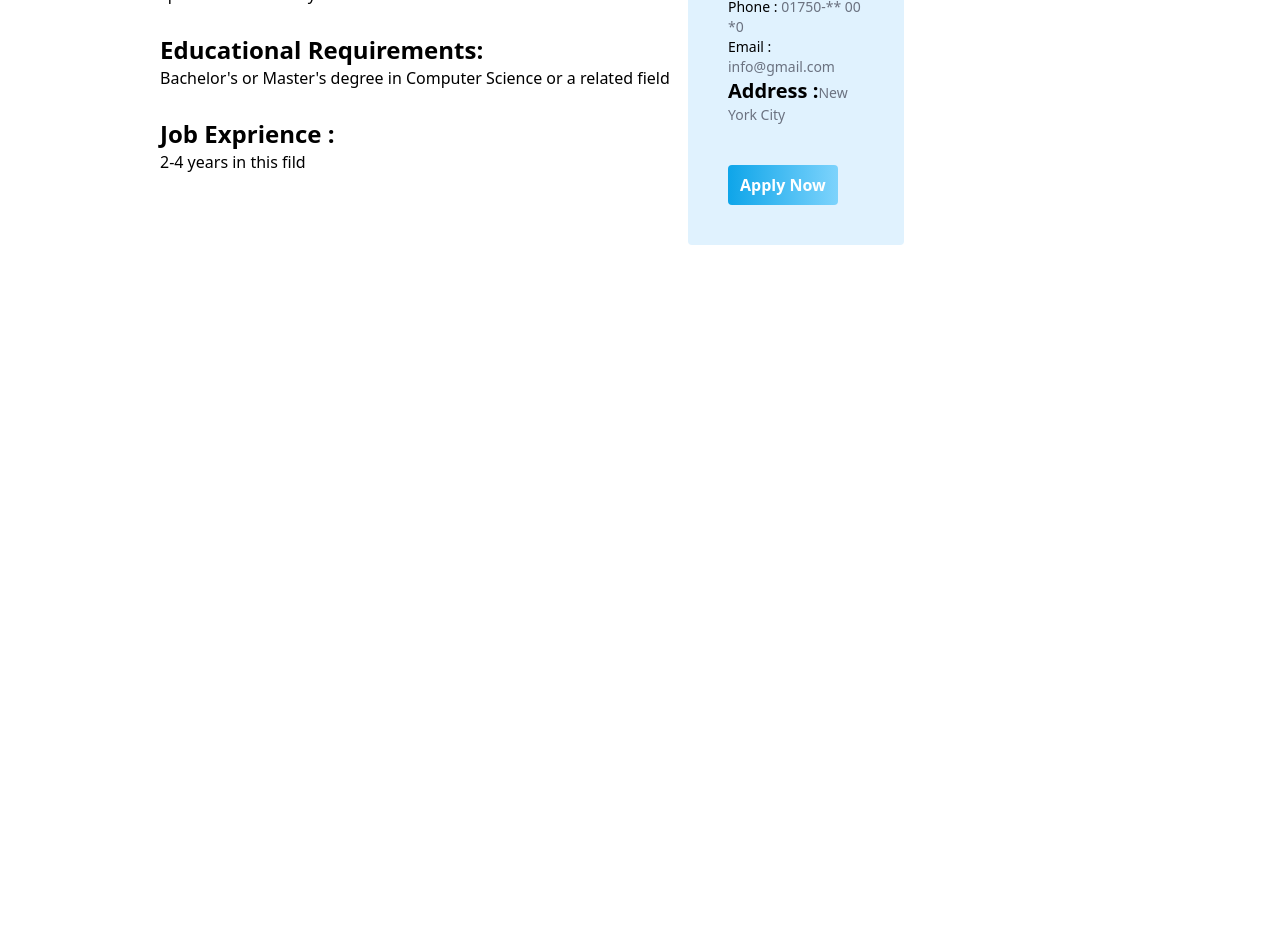
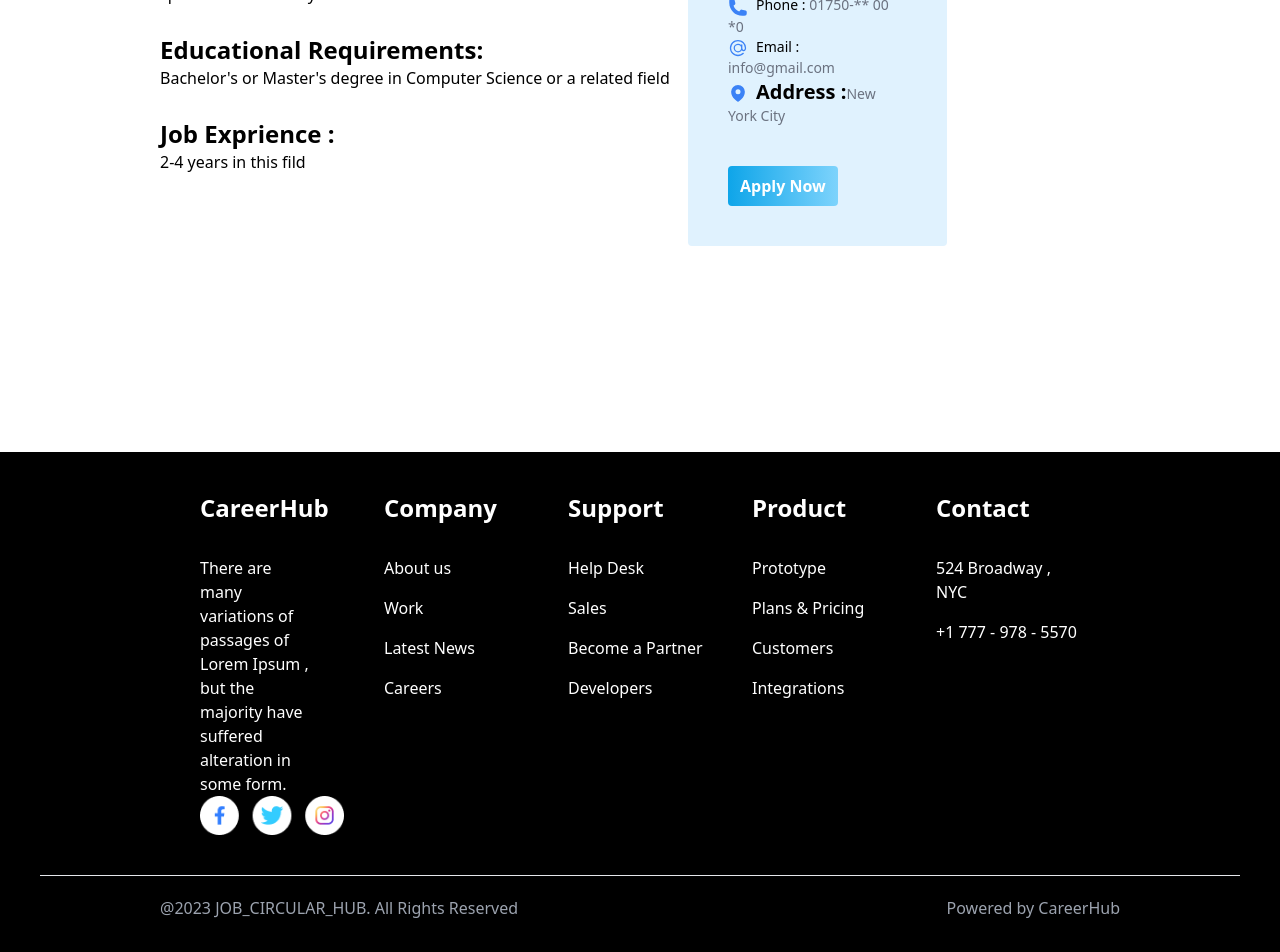
Before and after one commit to programmerasif/Job-hub, a React (Vite) app: page /jobDetils/1 in a window 1280 px wide. Shown: the part 452-1404 px from the top of the page. Before the commit the page ends 800 px from the top, so only its background shows below. Built offline with nearby package versions, Linux system fonts and the light colour scheme.

Commit message:
footer done

```diff
--- a/src/App.jsx
+++ b/src/App.jsx
@@ -1,6 +1,7 @@
 import { Outlet } from 'react-router-dom'
 import './App.css'
 import Header from './components/Header/Header'
+import Footer from './components/Footer/Footer'
 
 function App() {
 
@@ -8,7 +9,9 @@ function App() {
     <div className="App">
      <Header />
      <Outlet />
-
+     <div className='flex mt-40'>
+     <Footer />
+     </div>
     </div>
   )
 }
--- /dev/null
+++ b/src/components/Footer/Footer.jsx
@@ -0,0 +1,54 @@
+import React from 'react';
+import Image from '../../assets/Icons/Group 9969.png'
+
+const Footer = () => {
+    return (
+        <div className='bg-black px-10'>
+            <div className='grid md:grid-cols-5 sm:grid-cols-1 sm:items-start sm:justify-start md:text-start sm:w-[100%] md:w-4/5 mx-auto text-white p-10 gap-10'>
+                <div>
+                    <h3 className='mb-8 text-2xl font-semibold '>CareerHub</h3>
+                    <p className='md:w-4/5 sm:w-[100%] sm:text-center md:text-start'>There are many variations of passages of Lorem Ipsum , but the majority have suffered alteration in some form.</p>
+                    <div className='flex sm:items-center md:items-center justify-center gap-4 '>
+                        <img src={Image} alt=""  className=''/>
+                      </div>
+                </div>
+
+                <div className='sm:w-[100%] mb-10'>
+                    <h3 className='md:mb-8 text-2xl font-semibold'>Company</h3>
+                    <p className='md:mb-4 sm:mb-4'>About us</p>
+                    <p className='md:mb-4 sm:mb-4'>Work</p>
+                    <p className='md:mb-4 sm:mb-4'>Latest News</p>
+                    <p className='md:mb-4 sm:mb-4'>Careers</p>
+                </div>
+
+                <div>
+                    <h3 className='md:mb-8 sm:mb-4 text-2xl font-semibold'>Support</h3>
+                    <p className='md:mb-4 sm:mb-4'>Help Desk</p>
+                    <p className='md:mb-4 sm:mb-4'>Sales</p>
+                    <p className='md:mb-4 sm:mb-4'>Become a Partner</p>
+                    <p className='md:mb-4 sm:mb-4'>Developers</p>
+                </div>
+
+                <div>
+                    <h3 className='md:mb-8 sm:mb-6 text-2xl font-semibold'> Product</h3>
+                    <p className='md:mb-4 sm:mb-1'>Prototype</p>
+                    <p className='md:mb-4 sm:mb-1'>Plans & Pricing</p>
+                    <p className='md:mb-4 sm:mb-1'>Customers</p>
+                    <p className='md:mb-4 sm:mb-4'>Integrations</p>
+                </div>
+                <div>
+                    <h3 className='md:mb-8 sm:mb-4 text-2xl font-semibold'>Contact</h3>
+                    <p className='md:mb-4 sm:mb-4'>524 Broadway , NYC</p>
+                    <p>+1 777 - 978 - 5570</p>
+                </div>
+            </div>
+            <hr />
+            <div className='flex justify-between items-center text-gray-400 w-4/5 mx-auto mt-5 mb-8 gap-8'>
+                <p>@2023 JOB_CIRCULAR_HUB. All Rights Reserved</p>
+                <p>Powered by CareerHub</p>
+            </div>
+        </div>
+    );
+};
+
+export default Footer;
--- a/src/components/Header/Header.jsx
+++ b/src/components/Header/Header.jsx
@@ -1,6 +1,6 @@
 import React, { useState } from 'react';
 import { Bars3Icon,XMarkIcon } from '@heroicons/react/24/solid'
-import { NavLink } from 'react-router-dom';
+import { Link, NavLink } from 'react-router-dom';
 
 
 const Header = () => {
@@ -13,7 +13,7 @@ const Header = () => {
             <header className='bg-sky-100 p-5'>
             <nav className='container'>
                 <div>
-                    <h5 className='text-xl font-bold'>JobCircularHub</h5>
+                    <Link to='/'><h5 className='text-xl font-bold'>JOB_CIRCULAR_HUB</h5></Link>
                 </div>
                 <div className='lg:flex items-center hidden'>
                     <div className='md:bg-none mr-40 container gap-5 text-sm text-gray-600 font-semibold'>
--- a/src/components/JobDetils/JobDetils.jsx
+++ b/src/components/JobDetils/JobDetils.jsx
@@ -1,6 +1,7 @@
 import React, { useEffect, useState } from 'react';
 import { Link, useLoaderData, useParams } from 'react-router-dom';
 import { addToDb } from '../fakeDb/fakedb';
+import { CurrencyDollarIcon,CalendarDaysIcon,PhoneIcon,AtSymbolIcon,MapPinIcon } from '@heroicons/react/24/solid'
 
 
 
@@ -30,20 +31,20 @@ const JobDetils = () => {
                 <p>  <span className='text-2xl font-bold'>Job Exprience :</span><br />{experience}</p>
             </div>
             <div className='md:w-[45%] sm:w-[100] text-start  '>
-                <div className='flex flex-col justify-center items-start rounded bg-sky-100 md:w-1/2 sm:w-screen p-10'>
+                <div className='flex flex-col justify-center items-start rounded bg-sky-100 md:w-[60%] sm:w-screen p-10'>
                     <h3 className='text-2xl font-bold'>Job Detils</h3>
                     <hr className='text-2xl font-bold'/>
                     <br />
                     <div>
-                        <p className='text-sm text-gray-500'><span className='text-xl font-semibold text-black'>Salary :</span>{salary}</p>
-                        <p className='text-sm text-gray-500'><span className='text-xl font-semibold text-black'>Job Title :</span> {position}</p>
+                        <p className='text-sm text-gray-500'><span className='text-xl font-semibold text-black'> <CurrencyDollarIcon className=" inline mr-2 h-5 w-5 text-blue-500" />Salary :</span>{salary}</p>
+                        <p className='text-sm text-gray-500'><span className='text-xl font-semibold text-black'> <CalendarDaysIcon className=" inline mr-2 h-5 w-5 text-blue-500" />Job Title :</span> {position}</p>
                     </div>
                     <br />
                     <h3 className='text-xl font-semibold'>Contact Information</h3>
                     <br />
-                    <p className='text-sm text-gray-500'><span className='text-black'>Phone : </span>01750-** 00 *0</p>
-                    <p className='text-sm text-gray-500'><span className='text-black'>Email :</span> info@gmail.com</p>
-                    <p className='text-sm text-gray-500'><span className='text-xl font-semibold'><span className='text-black'>Address :</span></span>{singleData.location}</p>
+                    <p className='text-sm text-gray-500'><span className='text-black'> <PhoneIcon className=" inline mr-2 h-5 w-5 text-blue-500" />Phone : </span>01750-** 00 *0</p>
+                    <p className='text-sm text-gray-500'><span className='text-black'> <AtSymbolIcon className=" inline mr-2 h-5 w-5 text-blue-500" />Email :</span> info@gmail.com</p>
+                    <p className='text-sm text-gray-500'><span className='text-xl font-semibold'><span className='text-black'> <MapPinIcon className=" inline mr-2 h-5 w-5 text-blue-500" />Address :</span></span>{singleData.location}</p>
                     <Link to="/"> <button className='btn-primary w-[100%] mt-10' onClick={handeldata}>Apply Now</button></Link>
                 </div>
             </div>
```
Also changed, not shown: src/components/Home/Home.jsx (+0 -8 lines), src/components/ErrorPage/README.md (deleted), 1 other file (tests, documents, lock files or other folders).
